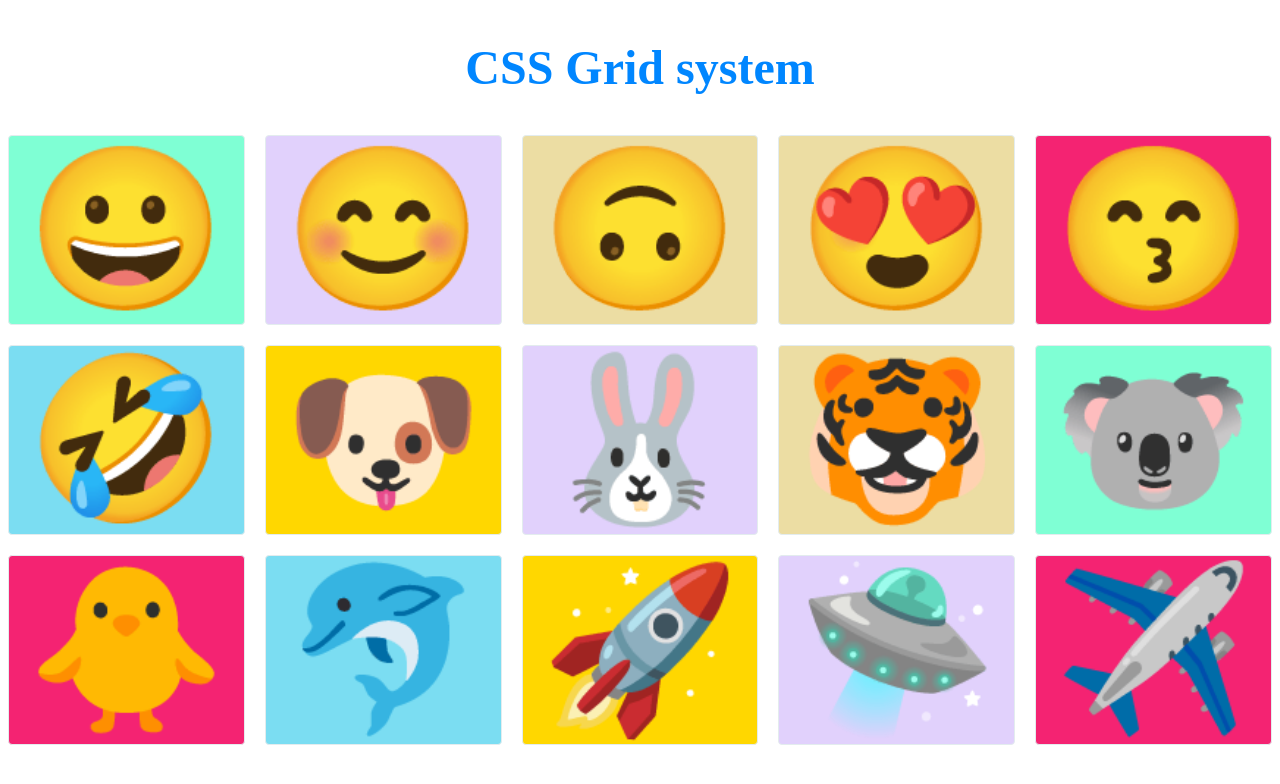
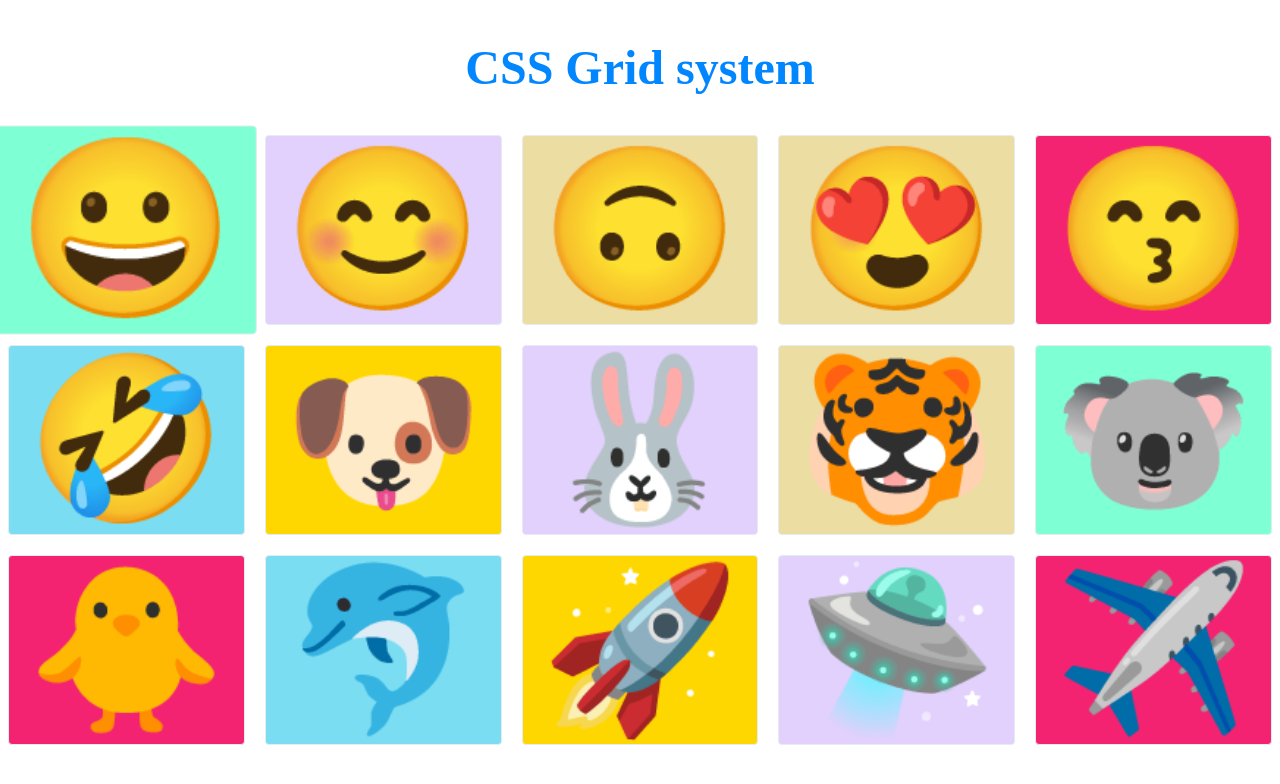
Before and after one commit to wubuchako/CSS_Grid_page, a plain HTML site: page index.html in a window 1280 px wide. In both pictures the pointer is over the element 126 px from the left and 229 px from the top of the page. Drawn offline with Linux system fonts and the light colour scheme.

Commit message:
added transform:scale

```diff
--- a/style.css
+++ b/style.css
@@ -28,6 +28,10 @@ h2 {
   transition: all 0.3s linear;
 }
 
+.zone:hover {
+  transform:scale(1.1);
+}
+
 .green {
   background-color: aquamarine;
 }
```
